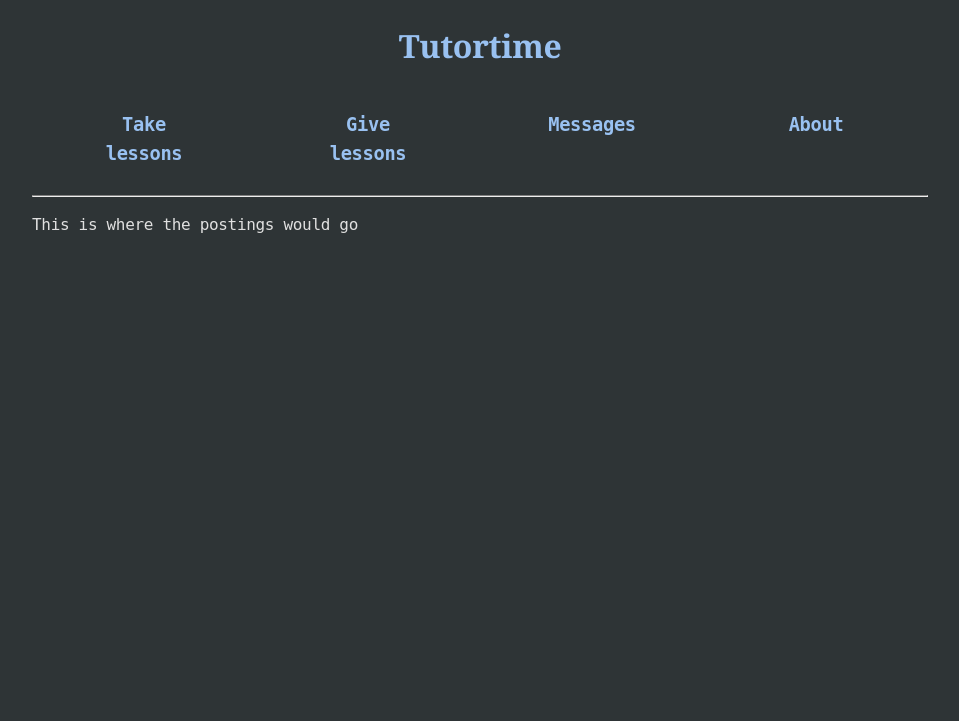
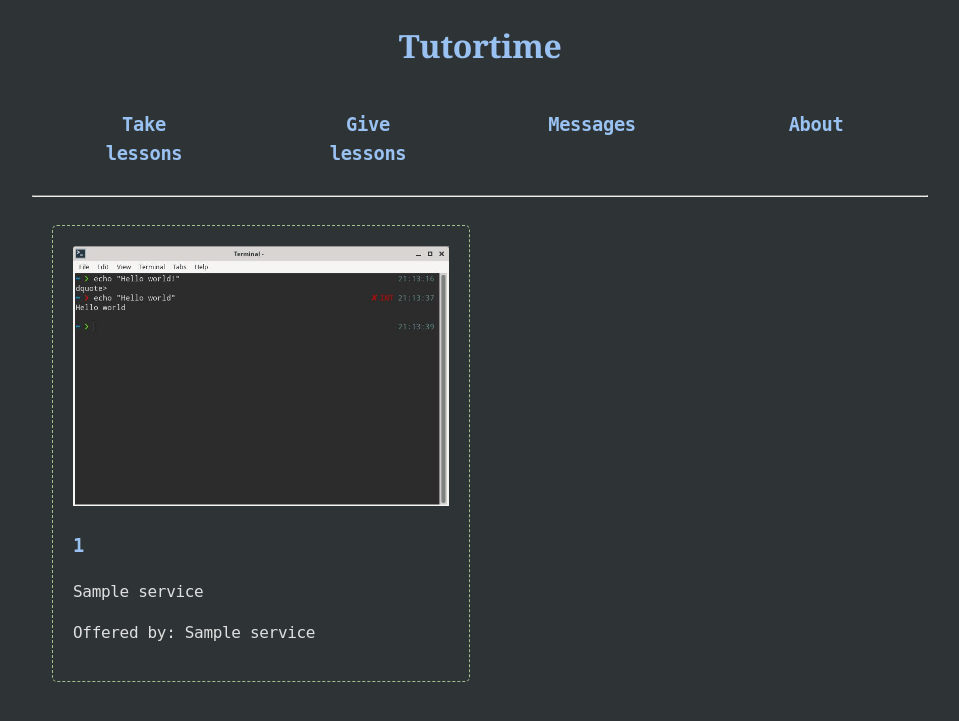
Before and after one commit to mikey-boy/tutortime, a Python web app: template flask/templates/service/list.html in a window 1280 px wide. Shown: the top 721 px of the page, without its empty margins (160-1119 px from the left). Run offline with Jinja, Linux system fonts and the light colour scheme; the template is opened without the code that fills it: most values are stand-ins (such as "Sample title", 1, 10 or a date in 2020).

Commit message:
Added postings page

```diff
--- a/flask/static/css/style.css
+++ b/flask/static/css/style.css
@@ -30,10 +30,40 @@ body {
     line-height:1.54;
     letter-spacing:-.02em;
 }
+table {
+    width: 100%;
+    margin: 0 auto;
+    padding: 10px;
+    border: 1px dashed var(--links);
+}
+th {
+    text-align: left;
+    color: #fff;
+    font-weight: bolder;
+}
 a {
     color: var(--links);
 }
+h1, h2, h3, h4, h5, h6 {
+    color: var(--headers);
+}
 
+.grid-container {
+    display: grid;
+    grid-template-columns: repeat(auto-fill, minmax(300px, 1fr));
+    gap: 20px;
+    max-width: 1200px;
+    padding: 20px;
+}
+.post {
+    padding: 20px;
+    border-radius: 5px;
+    border: 1px dashed var(--links);
+}
+.post img {
+    max-width: 100%;
+    height: auto;
+}
 .login-container{
     position: absolute;
     top: 40%;
@@ -80,7 +110,7 @@ a {
     color: var(--error-text);
 }
 .active-subnav-header {
-    border: 2px solid var(--links);
+    border: 1.5px solid var(--links);
     padding: 6px;
     border-radius: 3px;
 }
--- /dev/null
+++ b/flask/templates/about.html
@@ -0,0 +1,4 @@
+{% extends "home.html" %}
+{% block content %}
+    <p>This would be the about page</p>
+{% endblock %}
--- a/flask/templates/home.html
+++ b/flask/templates/home.html
@@ -5,7 +5,7 @@
 <div class=navigation-links>
     <a href="{{ url_for('service_list') }}"><h3>Take<br>lessons</h3></a>
     <a href="{{ url_for('user_service_list', status='active') }}"><h3>Give<br>lessons</h3></a>
-    <a href="{{ url_for('resources') }}"><h3>Messages</h3></a>
+    <a href="{{ url_for('user_messages_list') }}"><h3>Messages</h3></a>
     <a href="{{ url_for('about') }}"><h3>About</h3></a>
 </div>
 <hr>
--- a/flask/templates/service/list.html
+++ b/flask/templates/service/list.html
@@ -1,4 +1,13 @@
 {% extends "home.html" %}
 {% block content %}
-    <p>This is where the postings would go</p>
+    <div class="grid-container">
+        {% for service in services %}
+            <div class="post">
+                <img src="/static/img/terminal.jpg" alt="Post 1">
+                <h3>{{ service[0] }}</h3>
+                <p>{{ service[1] }}</p>
+                <p>Offered by: {{ service[2] }} </p>
+            </div>
+        {% endfor %}
+    </div>
 {% endblock %}
--- /dev/null
+++ b/flask/templates/user/messages/list.html
@@ -0,0 +1,4 @@
+{% extends "home.html" %}
+{% block content %}
+    <p>This is where your messages would go</p>
+{% endblock %}
```
Also changed, not shown: flask/database.py (+7 -1 lines), flask/main.py (+6 -5 lines), flask/db/service.sqlite, flask/static/img/terminal.jpg (added).
